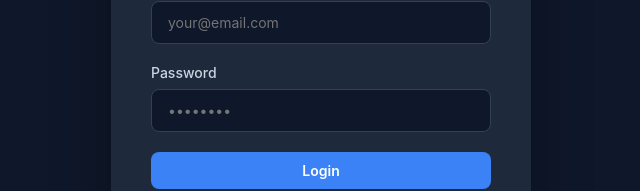
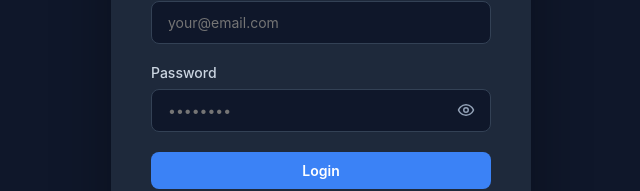
Before and after one commit to raghavx03/api-key, a React (Vite) app in the folder frontend/: page /login in a window 1280 px wide. Shown: the part 339-530 px from the top of the page, without its empty margins (319-959 px from the left). Built offline with nearby package versions, Linux system fonts and the light colour scheme; no server answers; the HTML template or start-up script is replaced by a standard one.

Commit message:
Add password visibility toggle and fix login

```diff
--- a/frontend/src/components/Login.css
+++ b/frontend/src/components/Login.css
@@ -100,3 +100,30 @@
 .btn-link:hover {
   color: #60a5fa;
 }
+
+.password-input {
+  position: relative;
+}
+
+.password-input input {
+  padding-right: 45px;
+}
+
+.password-toggle {
+  position: absolute;
+  right: 12px;
+  top: 50%;
+  transform: translateY(-50%);
+  background: transparent;
+  border: none;
+  color: #94a3b8;
+  cursor: pointer;
+  padding: 4px;
+  display: flex;
+  align-items: center;
+  transition: color 0.2s;
+}
+
+.password-toggle:hover {
+  color: #cbd5e1;
+}
--- a/frontend/src/components/Login.tsx
+++ b/frontend/src/components/Login.tsx
@@ -1,5 +1,6 @@
 import { useState } from 'react'
 import { api } from '../api'
+import { Eye, EyeOff } from 'lucide-react'
 import './Login.css'
 
 interface LoginProps {
@@ -10,6 +11,7 @@
   const [isRegister, setIsRegister] = useState(false)
   const [email, setEmail] = useState('')
   const [password, setPassword] = useState('')
+  const [showPassword, setShowPassword] = useState(false)
   const [error, setError] = useState('')
   const [loading, setLoading] = useState(false)
 
@@ -55,14 +57,23 @@
 
           <div className="form-group">
             <label>Password</label>
+            <div className="password-input">
               <input
-              type="password"
+                type={showPassword ? "text" : "password"}
                 value={password}
                 onChange={(e) => setPassword(e.target.value)}
                 required
                 placeholder="••••••••"
                 minLength={6}
               />
+              <button
+                type="button"
+                className="password-toggle"
+                onClick={() => setShowPassword(!showPassword)}
+              >
+                {showPassword ? <EyeOff size={18} /> : <Eye size={18} />}
+              </button>
+            </div>
           </div>
 
           {error && <div className="error">{error}</div>}
```
Lines whose indentation alone changed are shown as unchanged.
